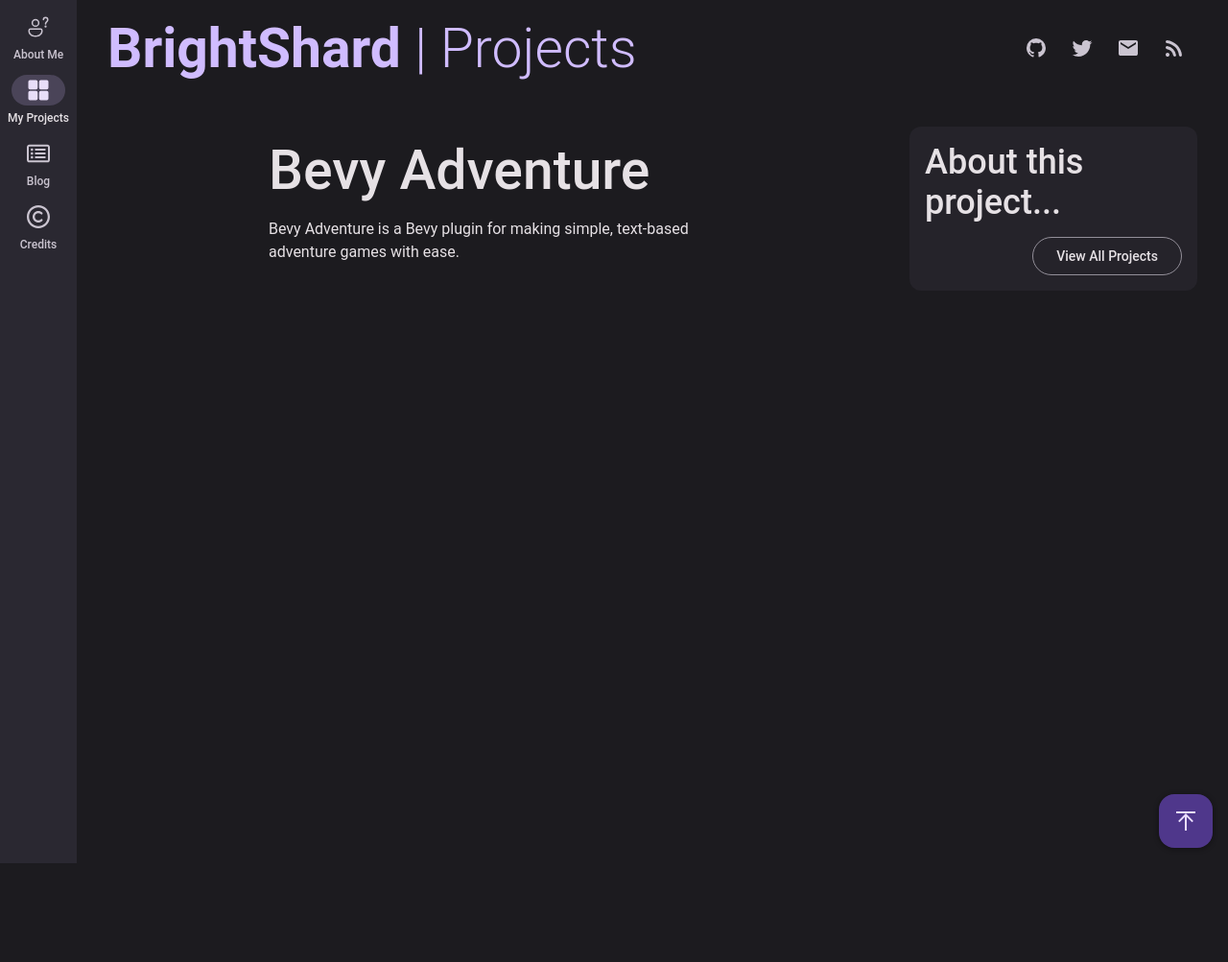
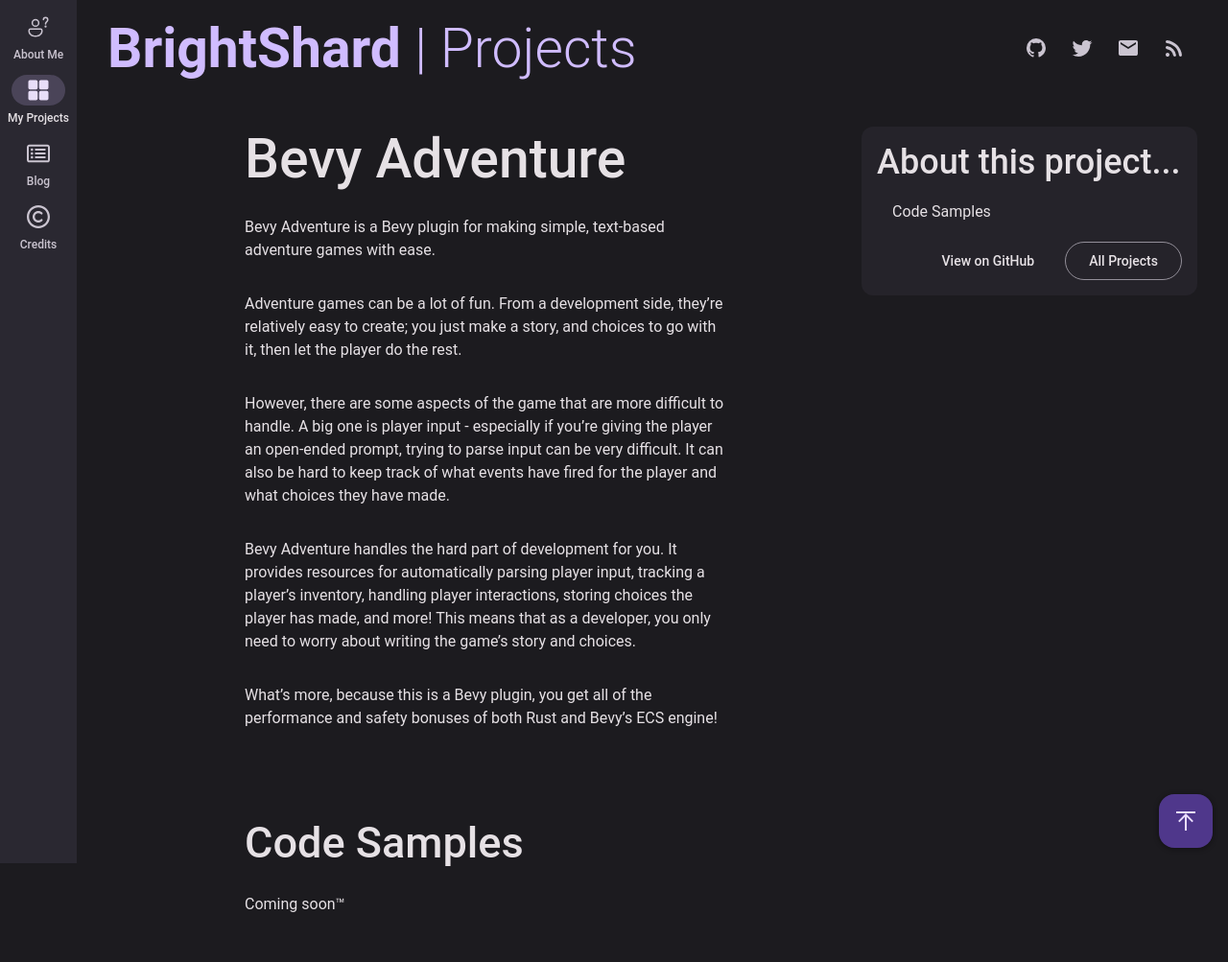
Before and after one commit to Bright-Shard/bright-shard.github.io, a Jekyll site: the page built from _projects/bevy_adventure.md, in a window 1280 px wide. Shown: the whole page at 96% size. Built offline with Jekyll 4.4.1, drawn with Linux system fonts in a browser that asks for light colours; some web fonts are replaced; before the commit the page ends 900 px from its top, so only the background shows below that.

Commit message:
Project pages New github.html include for GitHub links Added GitHub link to TOC Fixed some issues with post layouts Improved projects page Added some project descriptions

```diff
--- /dev/null
+++ b/_includes/github.html
@@ -0,0 +1 @@
+{% include link.html %} href="https://github.com/bright-shard/{{ include.repo }}"
--- a/_layouts/project.html
+++ b/_layouts/project.html
@@ -23,7 +23,8 @@
                 <h1>About this project...</h1>
                 {% include toc.html html=content id='toc' %}
                 <div class="actions">
-                    <a class="button-outlined" href="/projects/">View All Projects</a>
+                    <a {% include github.html repo=page.github %} class="button-text">View on GitHub</a>
+                    <a class="button-outlined" href="/projects/">All Projects</a>
                 </div>
             </div>
 
--- a/_projects/bevy_adventure.md
+++ b/_projects/bevy_adventure.md
@@ -3,9 +3,20 @@
 parent: projects.html
 title: Bevy Adventure
 github: bevy_adventure
-image: code.jpg
 ---
 
 <!--desc.start-->
 Bevy Adventure is a Bevy plugin for making simple, text-based adventure games with ease.
 <!--desc.end-->
+
+Adventure games can be a lot of fun. From a development side, they're relatively easy to create; you just make a story, and choices to go with it, then let the player do the rest.
+
+However, there are some aspects of the game that are more difficult to handle. A big one is player input - especially if you're giving the player an open-ended prompt, trying to parse input can be very difficult. It can also be hard to keep track of what events have fired for the player and what choices they have made.
+
+Bevy Adventure handles the hard part of development for you. It provides resources for automatically parsing player input, tracking a player's inventory, handling player interactions, storing choices the player has made, and more! This means that as a developer, you only need to worry about writing the game's story and choices.
+
+What's more, because this is a Bevy plugin, you get all of the performance and safety bonuses of both Rust and Bevy's ECS engine!
+
+# Code Samples
+
+Coming soon™
--- a/assets/post.scss
+++ b/assets/post.scss
@@ -7,12 +7,15 @@
 // Blog stuffs
 #content {
     display: grid;
-    grid-template-columns: 1fr 300px;
+    grid-template-columns: 1fr 350px;
 }
 #blog-content {
-    display: block;
+    display: flex;
     margin: auto;
     max-width: 500px;
+    flex-direction: column;
+    justify-content: flex-start;
+    align-items: flex-start;
 
     > #title {
         font-size: $display-large;
@@ -45,11 +48,18 @@
     > p {
         font-size: $body-large;
         font-weight: $body-font;
+        width: 100%;
+    }
+
+    img {
+        margin: 0 auto;
+        display: block;
     }
 
     li {
         font-size: $body-large;
         font-weight: $body-font;
+        margin-bottom: 7px;
     }
 
     a {
@@ -86,6 +96,11 @@
 #toc {
     padding: 0px 16px !important;
     margin: 0px;
+    margin-top: 16px;
+
+    > li {
+        margin-bottom: 7px;
+    }
 }
 .card-filled {
     width: 100%;
--- a/pages/projects.html
+++ b/pages/projects.html
@@ -11,11 +11,13 @@
 <div class="gallery-flex">
     {% for project in site.projects %}
         <div class="card-elevated">
-            <img class="banner" src="/assets/project-banners/{{ project.image }}">
+            {% if project.image %}
+                <img class="banner" src="/assets/project-banners/{{ project.image }}">
+            {% endif %}
             <h1>{{ project.title }}</h1>
             <p>{% include desc.html content=project.content %}</p>
             <div class="actions">
-                <a {% include link.html %} href="https://github.com/bright-shard/{{ project.github }}" class="button-text">View on GitHub</a>
+                <a {% include github.html repo=project.github %} class="button-text">View on GitHub</a>
                 <a href="{{ project.url }}" class="button-outlined">Learn More</a>
             </div>
         </div>
```
Also changed, not shown: README.md (+1 -1 lines), _projects/hidden_hid.md (added, +45 -0 lines), Gemfile.lock.
